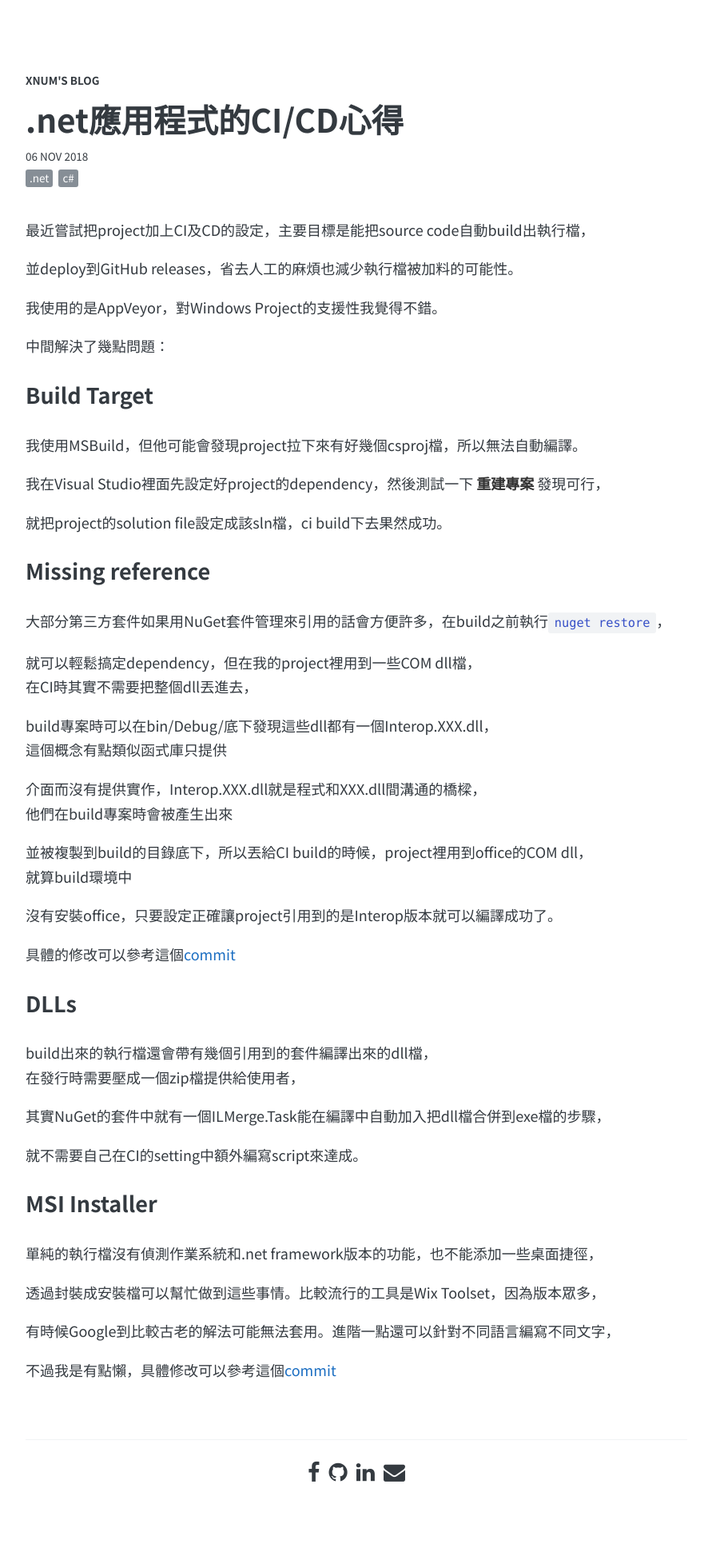
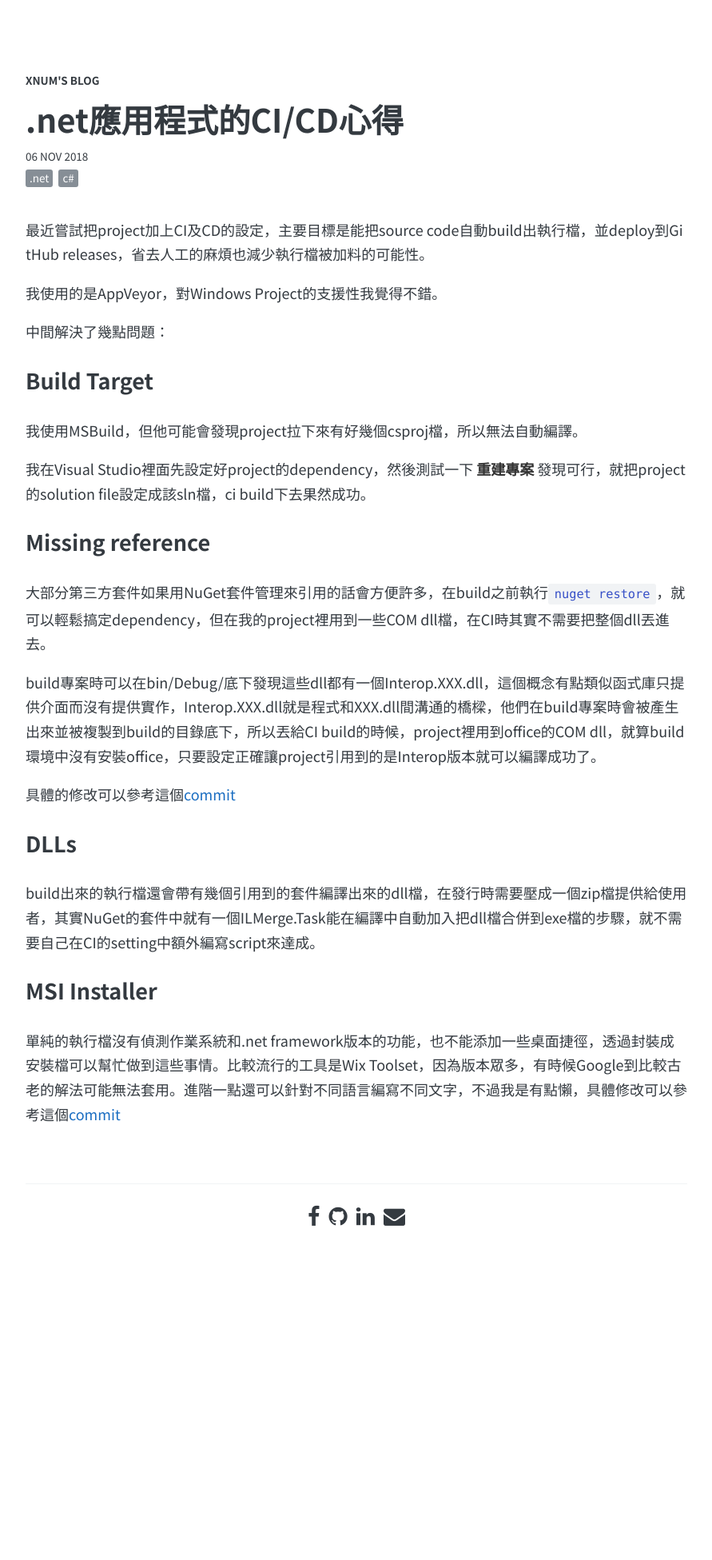
Before and after one commit to xnum/xnum.github.io, a Jekyll site: the page built from _posts/2018-11-06-packaging-net-project.md, in a window 1280 px wide. Shown: the whole page at 80% size, without its empty margins (194-1085 px from the left). Built offline with Jekyll 4.4.1, drawn with Linux system fonts in a browser that asks for light colours; comment, search, counter and statistics services are not loaded; after the commit the page ends 1630 px from its top, so only the background shows below that.

Commit message:
fix break line style

```diff
--- a/_posts/2018-11-06-packaging-net-project.md
+++ b/_posts/2018-11-06-packaging-net-project.md
@@ -7,9 +7,7 @@ tags:
 - C#
 ---
 
-最近嘗試把project加上CI及CD的設定，主要目標是能把source code自動build出執行檔，
-
-並deploy到GitHub releases，省去人工的麻煩也減少執行檔被加料的可能性。
+最近嘗試把project加上CI及CD的設定，主要目標是能把source code自動build出執行檔，並deploy到GitHub releases，省去人工的麻煩也減少執行檔被加料的可能性。
 
 我使用的是AppVeyor，對Windows Project的支援性我覺得不錯。
 
@@ -19,40 +17,20 @@ tags:
 
 我使用MSBuild，但他可能會發現project拉下來有好幾個csproj檔，所以無法自動編譯。
 
-我在Visual Studio裡面先設定好project的dependency，然後測試一下 __重建專案__ 發現可行，
-
-就把project的solution  file設定成該sln檔，ci build下去果然成功。
+我在Visual Studio裡面先設定好project的dependency，然後測試一下 __重建專案__ 發現可行，就把project的solution  file設定成該sln檔，ci build下去果然成功。
 
 ### Missing reference
 
-大部分第三方套件如果用NuGet套件管理來引用的話會方便許多，在build之前執行`nuget restore`，
+大部分第三方套件如果用NuGet套件管理來引用的話會方便許多，在build之前執行`nuget restore`，就可以輕鬆搞定dependency，但在我的project裡用到一些COM dll檔，在CI時其實不需要把整個dll丟進去。
 
-就可以輕鬆搞定dependency，但在我的project裡用到一些COM dll檔，在CI時其實不需要把整個dll丟進去，
-
-build專案時可以在bin/Debug/底下發現這些dll都有一個Interop.XXX.dll，這個概念有點類似函式庫只提供
-
-介面而沒有提供實作，Interop.XXX.dll就是程式和XXX.dll間溝通的橋樑，他們在build專案時會被產生出來
-
-並被複製到build的目錄底下，所以丟給CI build的時候，project裡用到office的COM dll，就算build環境中
-
-沒有安裝office，只要設定正確讓project引用到的是Interop版本就可以編譯成功了。
+build專案時可以在bin/Debug/底下發現這些dll都有一個Interop.XXX.dll，這個概念有點類似函式庫只提供介面而沒有提供實作，Interop.XXX.dll就是程式和XXX.dll間溝通的橋樑，他們在build專案時會被產生出來並被複製到build的目錄底下，所以丟給CI build的時候，project裡用到office的COM dll，就算build環境中沒有安裝office，只要設定正確讓project引用到的是Interop版本就可以編譯成功了。
 
 具體的修改可以參考這個[commit](https://github.com/xnum/BeanfunLogin/commit/fefb71532e0968ca4a35eb1f66a5de47070aa23d?diff=split#diff-e27161f96fb33c3295fbcfce27eb0f8b)
 
 ### DLLs
 
-build出來的執行檔還會帶有幾個引用到的套件編譯出來的dll檔，在發行時需要壓成一個zip檔提供給使用者，
-
-其實NuGet的套件中就有一個ILMerge.Task能在編譯中自動加入把dll檔合併到exe檔的步驟，
-
-就不需要自己在CI的setting中額外編寫script來達成。
+build出來的執行檔還會帶有幾個引用到的套件編譯出來的dll檔，在發行時需要壓成一個zip檔提供給使用者，其實NuGet的套件中就有一個ILMerge.Task能在編譯中自動加入把dll檔合併到exe檔的步驟，就不需要自己在CI的setting中額外編寫script來達成。
 
 ### MSI Installer
 
-單純的執行檔沒有偵測作業系統和.net framework版本的功能，也不能添加一些桌面捷徑，
-
-透過封裝成安裝檔可以幫忙做到這些事情。比較流行的工具是Wix Toolset，因為版本眾多，
-
-有時候Google到比較古老的解法可能無法套用。進階一點還可以針對不同語言編寫不同文字，
-
-不過我是有點懶，具體修改可以參考這個[commit](https://github.com/xnum/BeanfunLogin/commit/2c3c2f1ce1ec4a96c18b9e35f6eb420371705ece)
+單純的執行檔沒有偵測作業系統和.net framework版本的功能，也不能添加一些桌面捷徑，透過封裝成安裝檔可以幫忙做到這些事情。比較流行的工具是Wix Toolset，因為版本眾多，有時候Google到比較古老的解法可能無法套用。進階一點還可以針對不同語言編寫不同文字，不過我是有點懶，具體修改可以參考這個[commit](https://github.com/xnum/BeanfunLogin/commit/2c3c2f1ce1ec4a96c18b9e35f6eb420371705ece)
--- a/_sass/_typography.scss
+++ b/_sass/_typography.scss
@@ -11,12 +11,12 @@ body {
   color: $text-color;
   background-color: $background-color;
   -webkit-font-smoothing: antialiased;
-  word-break: keep-all;
+  //word-break: keep-all;
 
   @media (max-width: 38rem){
     font-size: $mobile-font-size;
     font-weight: 300;
-    word-break: keep-all;
+    //word-break: keep-all;
   }
 }
 
@@ -83,6 +83,7 @@ p {
   color: $text-color;
   margin: 0 0 1rem;
   line-height: 1.7em;
+  word-break:break-all;
 }
 
 /*--------------
```
